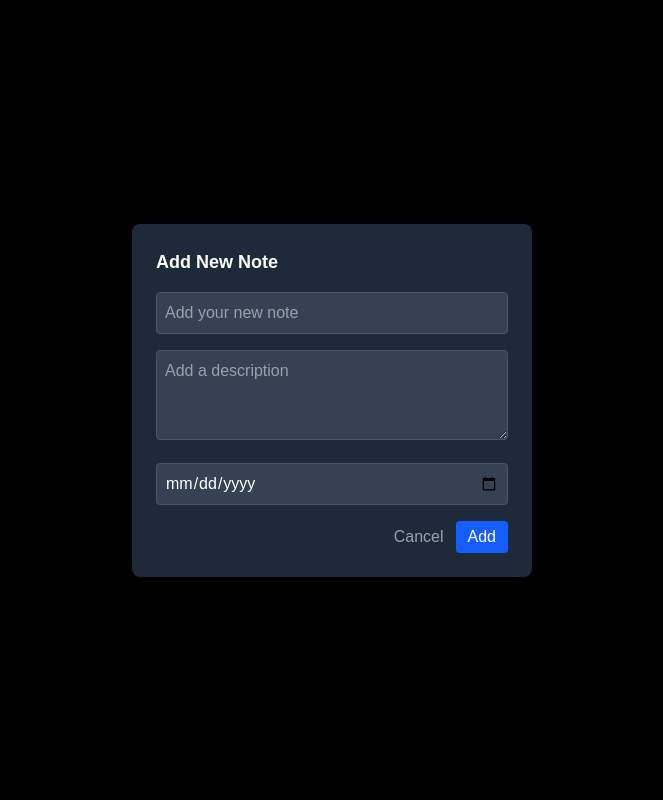
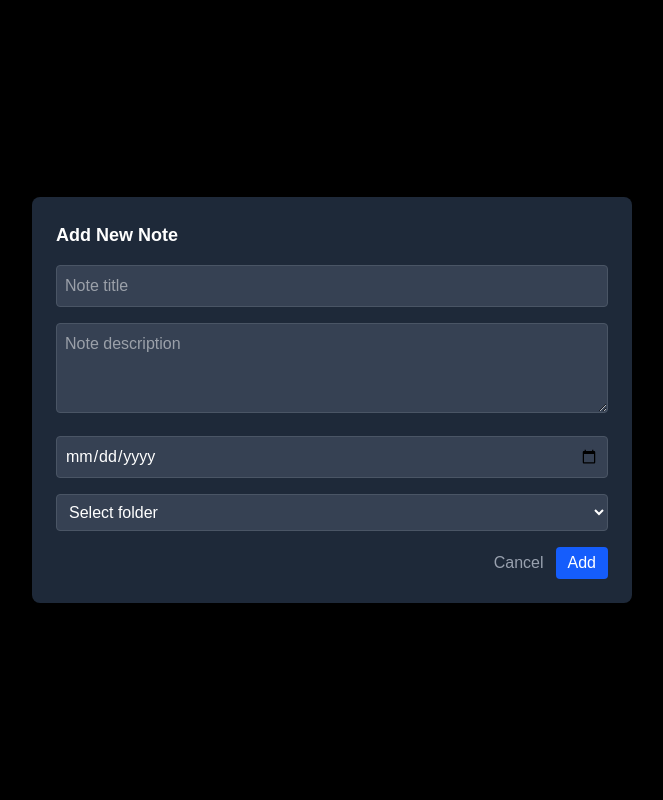
Before and after one commit to EsraaNasr92/noted, a React (Vite) app: page / in a window 1280 px wide. Both pictures are taken after a click on the button "New Note". Shown: the top 800 px of the page, without its empty margins (308-971 px from the left). Built offline with nearby package versions, Linux system fonts and the light colour scheme.

Commit message:
Improvements: add new folder, add new note form, error msg

```diff
--- a/src/App.jsx
+++ b/src/App.jsx
@@ -10,6 +10,7 @@ import Recents from './sidebar/Recents';
 export default function App() {
     const [selectedID, setSelectedID] = useState(null);
     const [notes, setNotes] = useState(data.cards);
+    const [folders, setFolders] = useState(data.folders);
 
     return (
         <div className="h-screen text-white">
@@ -18,9 +19,14 @@ export default function App() {
                     <Header
                         notes={notes}
                         setNotes={setNotes}
+                        folders={folders}
+                        setFolders={setFolders}
                     />
                     <Recents />
-                    <Folder />
+                    <Folder
+                        folders={folders}
+                        setFolders={setFolders}
+                    />
                     <MoreOptions />
                 </div>
                 <div className="border-r border-gray-800 overflow-y-auto bg-(--color--columnsBackground) p-5">
--- a/src/compontents/Header.jsx
+++ b/src/compontents/Header.jsx
@@ -1,34 +1,57 @@
 import { useState } from "react";
 
-export default function Header( { notes, setNotes } ){
-    const [newNote, setNewNote] = useState("");
-    const [description, setDescription] = useState("");
-    const [date, setDate] = useState("");
-    const [showModal, setShowModal] = useState(false);
+export default function Header( { notes, setNotes, folders } ){
+    const [newNote, setNewNote] = useState({
+        title: "",
+        description: "",
+        date: "",
+        folder: "",
+    });
+    const [showAddNote, setShowAddNote] = useState(false);
+    const [errors, setErrors] = useState(""); // For error message.
 
+    // For add new note validation
+    const validateFields = () => {
+        const newErrors = {};
+        if (!newNote.title.trim()) newErrors.title = "Title is required.";
+        if (!newNote.description.trim()) newErrors.description = "Description is required.";
+        if (!newNote.date.trim()) newErrors.date = "Please select a date.";
+        if (!newNote.folder.trim()) newErrors.folder = "Please choose a folder.";
+        return newErrors;
+    }
+
+    // add new note function
     const addNewNote = () => {
-        console.log("New note title:", newNote);
+        const validationErrors = validateFields();
+        if (Object.keys(validationErrors).length > 0) {
+            setErrors(validationErrors);
+            return;
+        }
 
-        if (!newNote.trim()) return; // To prevent empty input
+        setErrors({}); // clear error and add note
 
         const newCardObj = {
             id: notes.length > 0 ? notes[notes.length - 1].id + 1 : 1, // auto-generate id
-            title: newNote.trim(),
-            description: description.trim(),
-            date: date || new Date().toISOString().split("T")[0] // default to today's date
+            title: newNote.title.trim(),
+            description: newNote.description.trim(),
+            date: newNote.date || new Date().toISOString().split("T")[0], // default to today's date
+            folder: newNote.folder
         };
         setNotes([...notes, newCardObj]);
-        setShowModal(false);
-        setNewNote("");
-        setNewDescription("");
-        setNewDate("")
+        setNewNote({ title: "", description: "", date: "", folder: "" });
+        setShowAddNote(false);
     }
+
+    const handleChange = (e) => {
+        const { name, value } = e.target;
+        setNewNote((prev) => ({ ...prev, [name]: value }));
+        setErrors((prev) => ({ ...prev, [name]: "" })); // clear error as user types
+    };
+
     return(
         <>
             <div className="flex justify-between items-center mt-6">
-                <h1 className="flex text-xl font-bold px-4">Noted
-
-                </h1>
+                <h1 className="flex text-xl font-bold px-4">Noted</h1>
                 <div className="search pr-5 cursor-pointer">
                     <svg className="w-6 h-6 dark:text-white" aria-hidden="true" xmlns="http://www.w3.org/2000/svg" width="24" height="24" fill="none" viewBox="0 0 24 24">
                         <path stroke="currentColor" strokeLinecap="round" strokeWidth="2" d="m21 21-3.5-3.5M17 10a7 7 0 1 1-14 0 7 7 0 0 1 14 0Z"/>
@@ -37,7 +60,7 @@ export default function Header( { notes, setNotes } ){
             </div>
             <button
                 className="flex items-center justify-center p-3  my-7 rounded-sm transition duration-150 btn"
-                onClick={() => setShowModal(true)}
+                onClick={() => setShowAddNote(true)}
                 type="button"
             >
                 <svg className="w-5 h-5 mr-2" fill="none" stroke="currentColor" viewBox="0 0 24 24" xmlns="http://www.w3.org/2000/svg"><path strokeLinecap="round" strokeLinejoin="round" strokeWidth="2" d="M12 6v6m0 0v6m0-6h6m-6 0H6"></path></svg>
@@ -45,15 +68,18 @@ export default function Header( { notes, setNotes } ){
             </button>
 
             {/* Show modal to add new note */}
-            {showModal &&(
+            {showAddNote &&(
                 <div className="fixed inset-0 bg-black flex justify-center items-center z-50">
-                    <div className="bg-gray-800 p-6 rounded-lg shadow-lg w-100">
+                    <div className="bg-gray-800 p-6 rounded-lg shadow-lg w-150">
                         <h2 className="text-lg font-semibold mb-4 text-white">Add New Note</h2>
                         <input
-                            value={newNote}
-                            onChange={(e) => setNewNote(e.target.value)}
-                            placeholder="Add your new note"
-                            className="w-full p-2 mb-4 border border-gray-600 bg-gray-700 text-white rounded"
+                            name="title"
+                            value={newNote.title}
+                            onChange={handleChange}
+                            placeholder="Note title"
+                            className={`w-full p-2 border rounded mb-4 ${
+                                errors.title ? "border-red-500" : "border-gray-600"
+                            } bg-gray-700 text-white`}
                             onKeyDown={(e) => {
                                 if (e.key === "Enter") {
                                     e.preventDefault();
@@ -62,23 +88,53 @@ export default function Header( { notes, setNotes } ){
                             }}
                             required
                         />
+                        {errors.title && <p className="text-red-500 text-sm">{errors.title}</p>}
                         <textarea
-                            value={description}
-                            onChange={(e) => setDescription(e.target.value)}
-                            placeholder="Add a description"
-                            className="w-full p-2 mb-4 border border-gray-600 bg-gray-700 text-white rounded"
+                            name="description"
+                            value={newNote.description}
+                            onChange={handleChange}
+                            placeholder="Note description"
+                            className={`w-full p-2 border rounded mb-4 ${
+                                errors.description ? "border-red-500" : "border-gray-600"
+                            } bg-gray-700 text-white`}
                             rows="3"
                         />
-
+                        {errors.description && <p className="text-red-500 text-sm">{errors.description}</p>}
                         <input
+                            name="date"
                             type="date"
-                            value={date}
-                            onChange={(e) => setDate(e.target.value)}
-                            className="w-full p-2 mb-4 border border-gray-600 bg-gray-700 text-white rounded"
+                            value={newNote.date}
+                            onChange={handleChange}
+                            className={`w-full p-2 border rounded mb-4 ${
+                                errors.date ? "border-red-500" : "border-gray-600"
+                            } bg-gray-700 text-white`}
                         />
+                        {errors.date && <p className="text-red-500 text-sm">{errors.date}</p>}
+                        <select
+                            name="folder"
+                            value={newNote.folder}
+                            id="folder"
+                            onChange={handleChange}
+                            className={`w-full p-2 border rounded mb-4 ${
+                                errors.folder ? "border-red-500" : "border-gray-600"
+                            } bg-gray-700 text-white`}
+                            defaultValue=""
+                        >
+                            <option value="" disabled>
+                                Select folder
+                            </option>
+                            {folders.map(folder => (
+                                <option key={folder.id}>{folder.title}</option>
+                            ))}
+                        </select>
+                        {errors.folder && <p className="text-red-500 text-sm">{errors.folder}</p>}
                         <div className="flex justify-end gap-3">
                             <button
-                                onClick={() => setShowModal(false)}
+                                onClick={() => {
+                                    setShowAddNote(false);
+                                    setNewNote({ title: "", description: "", date: "", folder: ""});// reset inputs
+                                    setErrors({}); // clear error
+                                }}
                                 className="text-gray-400 hover:text-gray-200"
                             >
                                 Cancel
--- a/src/compontents/NoteCard.jsx
+++ b/src/compontents/NoteCard.jsx
@@ -11,7 +11,7 @@ export default function NoteCard({selectedID}) {
 
     return (
         <>
-            <div className="mb-8" id={card.id}>
+            <div className="mb-8" key={card.id}>
                 <h2 className="text-3xl font-bold mb-8">{card.title}</h2>
 
                 <div className="space-x-4 text-gray-400">
--- a/src/data/data.json
+++ b/src/data/data.json
@@ -39,9 +39,9 @@
     "folders":[
         {"id": 1, "title": "Personal"},
         {"id": 2, "title": "Work"},
-        {"id": 2, "title": "Events"},
-        {"id": 2, "title": "Travel"},
-        {"id": 2, "title": "Finances"}
+        {"id": 3, "title": "Events"},
+        {"id": 4, "title": "Travel"},
+        {"id": 5, "title": "Finances"}
     ]
 
 
--- a/src/sidebar/Folders.jsx
+++ b/src/sidebar/Folders.jsx
@@ -1,11 +1,10 @@
 import { useState } from 'react';
-import data from '../data/data.json';
 
 // folder section in sidebar
-export default function Folder(){
-    const [folders, setFolders] = useState(data.folders)
+export default function Folder({ folders, setFolders }){
+
     const [newFolder, setNewFolder] = useState("");
-    const [showModal, setShowModal] = useState(false)
+    const [showInput, setShowInput] = useState(false)
 
     const addNewFolder = () => {
         if (!newFolder.trim()) return; // To prevent empty input
@@ -14,7 +13,7 @@ export default function Folder(){
             title: newFolder.trim()
         };
         setFolders([...folders, newFolderObj]);
-        setShowModal(false)
+        setShowInput(false)
         setNewFolder("");
     }
 
@@ -23,7 +22,7 @@ export default function Folder(){
             <h3 className="flex items-center justify-between text-md text-gray-400 mb-5 px-4">Folders
                 <button
                     className='bg-transparent hover:bg-transparent cursor-pointer'
-                    onClick={() => setShowModal(true)} // to get addNewFolder and open Modal
+                    onClick={() => setShowInput(true)} // to get addNewFolder and open Modal
                     type="button"
                 >
                     <svg className="w-6 h-6 text-gray-400 dark:text-white" aria-hidden="true" xmlns="http://www.w3.org/2000/svg"
@@ -32,16 +31,17 @@ export default function Folder(){
                     </svg>
                 </button>
             </h3>
-            {/* Show Modal to add new folder */}
-            {showModal &&(
-                <div className="fixed inset-0 bg-black flex justify-center items-center z-50">
-                    <div className="bg-gray-800 p-6 rounded-lg shadow-lg w-100">
-                        <h2 className="text-lg font-semibold mb-4 text-white">Add New Folder</h2>
+            {/* Show input to add new folder */}
+            {showInput &&(
+                <div className='flex gap-2 py-2 px-4'>
+                    <svg className="w-6 h-6 text-gray-400 dark:text-white" aria-hidden="true" xmlns="http://www.w3.org/2000/svg" width="24" height="24" fill="none" viewBox="0 0 24 24">
+                        <path stroke="currentColor" strokeLinecap="round" strokeLinejoin="round" strokeWidth="2" d="M13.5 8H4m0-2v13a1 1 0 0 0 1 1h14a1 1 0 0 0 1-1V9a1 1 0 0 0-1-1h-5.032a1 1 0 0 1-.768-.36l-1.9-2.28a1 1 0 0 0-.768-.36H5a1 1 0 0 0-1 1Z"/>
+                    </svg>
                     <input
                     value={newFolder}
                     onChange={(e) => setNewFolder(e.target.value)}
                     placeholder="Folder name"
-                            className="w-full p-2 mb-4 border border-gray-600 bg-gray-700 text-white rounded"
+                    className="w-full p-1 mb-4 border-gray-600 bg-gray-700 text-white rounded bg-transparent outline-none"
                     onKeyDown={(e) => {
                         if (e.key === "Enter") {
                             e.preventDefault();
@@ -50,33 +50,18 @@ export default function Folder(){
                     }}
                     required
                 />
-                        <div className="flex justify-end gap-3">
-                            <button
-                                onClick={() => setShowModal(false)}
-                                className="text-gray-400 hover:text-gray-200"
-                            >
-                                Cancel
-                            </button>
-                            <button
-                                onClick={addNewFolder}
-                                className="bg-blue-600 px-3 py-1 rounded text-white hover:bg-blue-700"
-                            >
-                                Add
-                            </button>
-                        </div>
-                    </div>
                 </div>
             )}
             {/* Retrive data from JSON file */}
+            <ul className="space-y-1">
                 {folders.map(folder => (
-                <ul className="space-y-1">
                     <li key={folder.id} className="flex gap-2 items-center mb-4 py-2 text-gray-400 hover:bg-gray-700 rounded cursor-pointer px-4">
                         <svg className="w-6 h-6 text-gray-400 dark:text-white" aria-hidden="true" xmlns="http://www.w3.org/2000/svg" width="24" height="24" fill="none" viewBox="0 0 24 24">
                             <path stroke="currentColor" strokeLinecap="round" strokeLinejoin="round" strokeWidth="2" d="M13.5 8H4m0-2v13a1 1 0 0 0 1 1h14a1 1 0 0 0 1-1V9a1 1 0 0 0-1-1h-5.032a1 1 0 0 1-.768-.36l-1.9-2.28a1 1 0 0 0-.768-.36H5a1 1 0 0 0-1 1Z"/>
                         </svg>{folder.title}
                     </li>
+                ))}
             </ul>
-            ))}
         </div>
     )
 }
```
Also changed, not shown: src/compontents/NoteList.jsx (+0 -15 lines). Lines whose indentation alone changed are shown as unchanged.
